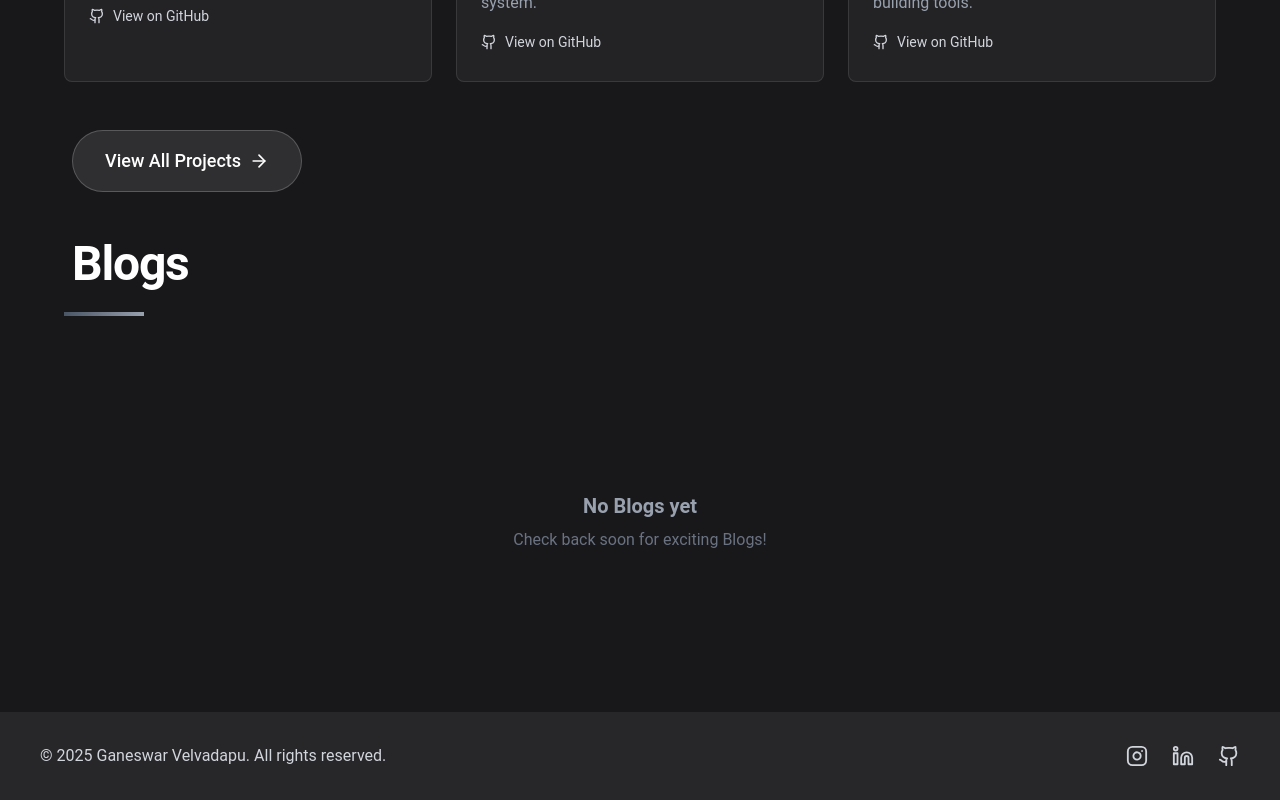
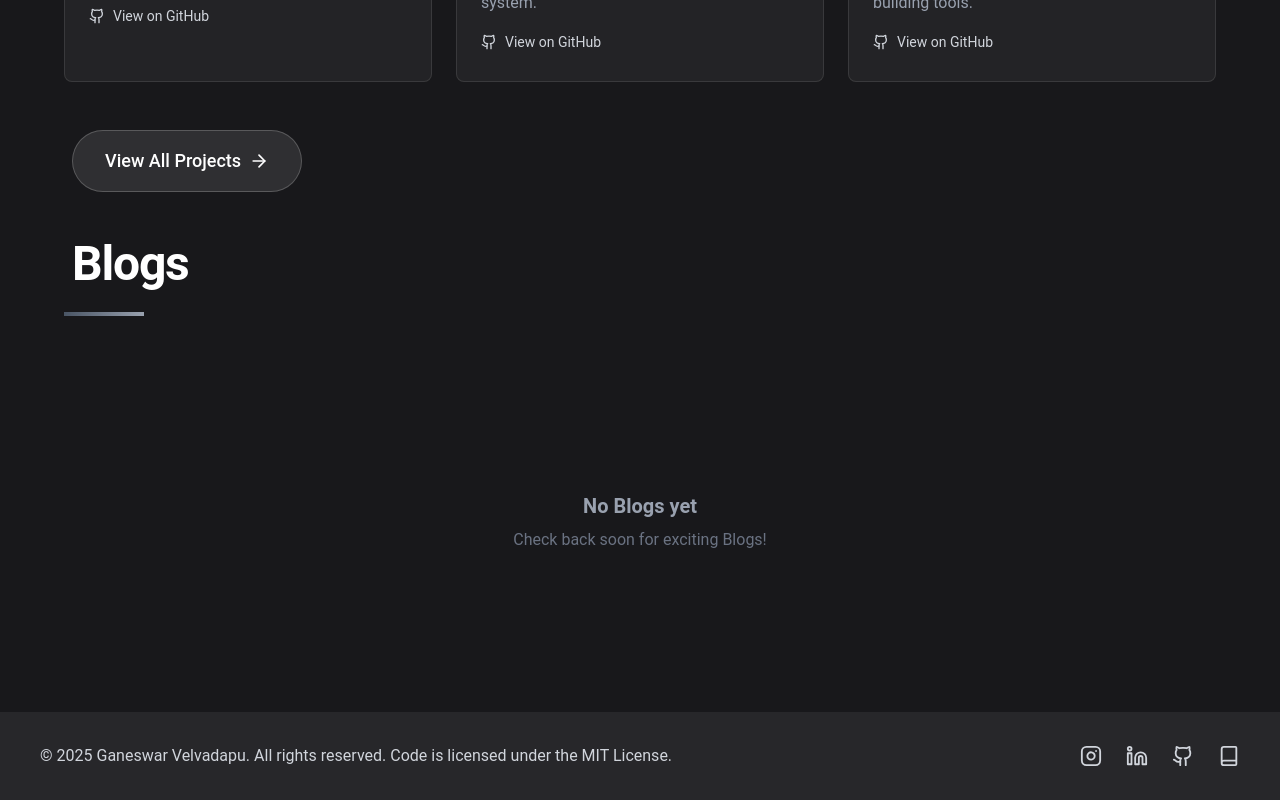
Before and after one commit to ganeswar-velvadapu/portfolio, a Next.js app: page / in a window 1280 px wide. Shown: the part 1129-1929 px from the top of the page. Built offline with nearby package versions, Linux system fonts and the light colour scheme; a web font is replaced by a local one.

Commit message:
some changes in scroll reveal and footer

```diff
--- a/src/components/Footer.js
+++ b/src/components/Footer.js
@@ -1,6 +1,6 @@
 "use client"
 import React from 'react';
-import { Instagram, Linkedin, Github } from 'lucide-react';
+import { Instagram, Linkedin, Github, Book } from 'lucide-react';
 
 export default function Footer() {
   return (
@@ -9,7 +9,7 @@ export default function Footer() {
         <div className="flex flex-col md:flex-row justify-between items-center gap-4">
           {/* Copyright */}
           <div className="text-sm md:text-base text-gray-300 text-center md:text-left">
-            © {new Date().getFullYear()} Ganeswar Velvadapu. All rights reserved.
+            © {new Date().getFullYear()} Ganeswar Velvadapu. All rights reserved. Code is licensed under the MIT License.
           </div>
 
           {/* Social Icons */}
@@ -41,6 +41,15 @@ export default function Footer() {
             >
               <Github size={22} />
             </a>
+            <a
+              href="https://hardcover.app/@ganeswar1109"
+              target="_blank"
+              rel="noopener noreferrer"
+              className="text-gray-300 hover:text-white transition-colors duration-200"
+              aria-label="Hardcover"
+            >
+              <Book size={22} />
+            </a>
           </div>
         </div>
       </div>
--- a/src/components/homecomponents/ScrollReval.js
+++ b/src/components/homecomponents/ScrollReval.js
@@ -54,7 +54,7 @@ export default function CursorRevealName() {
           {name.split('').map((char, index) => {
             const isSpace = char === ' ';
             const distance = getDistanceFromCursor(lettersRef.current[index]);
-            const revealRadius = 250; // Distance in pixels for full reveal
+            const revealRadius = 200; // Distance in pixels for full reveal
             const opacity = isSpace ? 0 : Math.max(0.05, 1 - (distance / revealRadius));
             const scale = isSpace ? 1 : 0.95 + (opacity * 0.05);
             const brightness = 0.3 + (opacity * 1.2);
```
